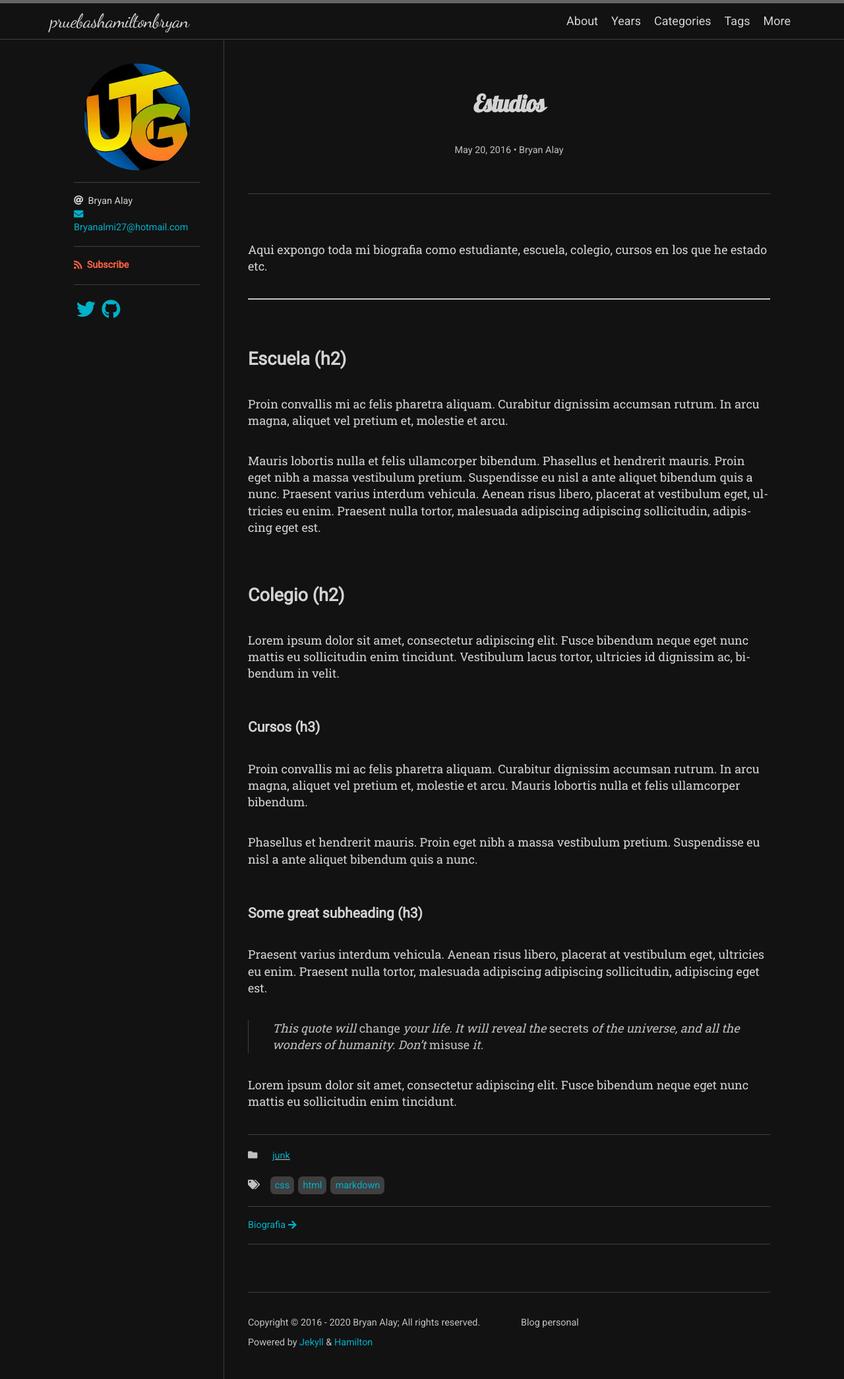
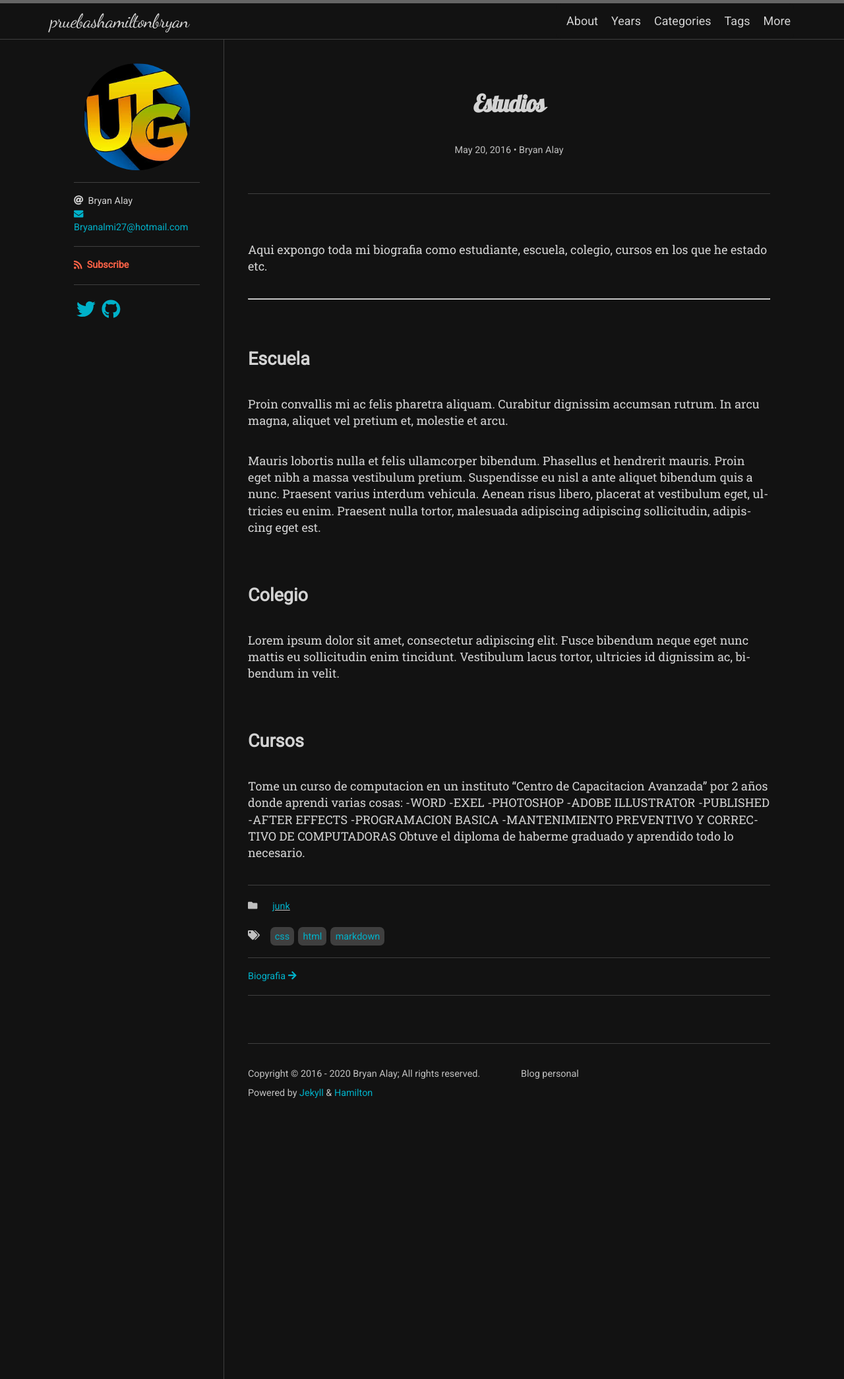
Before and after one commit to bryanalay/pruebashamiltonbryan, a Jekyll site: the page built from _posts/2016-05-20-this-post-demonstrates-post-content-styles.md, in a window 1280 px wide. Shown: the whole page at 66% size. Built offline with Jekyll 4.4.1, drawn with Linux system fonts in a browser that asks for light colours; nearby versions of some CDN libraries; some web fonts are replaced; comment, search, counter and statistics services are not loaded.

Commit message:
Update 2016-05-20-this-post-demonstrates-post-content-styles.md

```diff
--- a/_posts/2016-05-20-this-post-demonstrates-post-content-styles.md
+++ b/_posts/2016-05-20-this-post-demonstrates-post-content-styles.md
@@ -12,26 +12,25 @@ Aqui expongo toda mi biografia como estudiante, escuela, colegio, cursos en los
 
 ---
 
-## Escuela (h2)
+## Escuela
 
 Proin convallis mi ac felis pharetra aliquam. Curabitur dignissim accumsan rutrum. In arcu magna, aliquet vel pretium et, molestie et arcu.
 
 Mauris lobortis nulla et felis ullamcorper bibendum. Phasellus et hendrerit mauris. Proin eget nibh a massa vestibulum pretium. Suspendisse eu nisl a ante aliquet bibendum quis a nunc. Praesent varius interdum vehicula. Aenean risus libero, placerat at vestibulum eget, ultricies eu enim. Praesent nulla tortor, malesuada adipiscing adipiscing sollicitudin, adipiscing eget est.
 
-## Colegio (h2)
+## Colegio
 
 Lorem ipsum dolor sit amet, consectetur adipiscing elit. Fusce bibendum neque eget nunc mattis eu sollicitudin enim tincidunt. Vestibulum lacus tortor, ultricies id dignissim ac, bibendum in velit.
 
-### Cursos (h3)
+## Cursos
 
-Proin convallis mi ac felis pharetra aliquam. Curabitur dignissim accumsan rutrum. In arcu magna, aliquet vel pretium et, molestie et arcu. Mauris lobortis nulla et felis ullamcorper bibendum.
-
-Phasellus et hendrerit mauris. Proin eget nibh a massa vestibulum pretium. Suspendisse eu nisl a ante aliquet bibendum quis a nunc.
-
-### Some great subheading (h3)
-
-Praesent varius interdum vehicula. Aenean risus libero, placerat at vestibulum eget, ultricies eu enim. Praesent nulla tortor, malesuada adipiscing adipiscing sollicitudin, adipiscing eget est.
-
-> This quote will *change* your life. It will reveal the <i>secrets</i> of the universe, and all the wonders of humanity. Don't <em>misuse</em> it.
-
-Lorem ipsum dolor sit amet, consectetur adipiscing elit. Fusce bibendum neque eget nunc mattis eu sollicitudin enim tincidunt.
+Tome un curso de computacion en un instituto "Centro de Capacitacion Avanzada" por 2 años donde aprendi varias cosas:
+-WORD
+-EXEL
+-PHOTOSHOP
+-ADOBE ILLUSTRATOR
+-PUBLISHED
+-AFTER EFFECTS
+-PROGRAMACION BASICA
+-MANTENIMIENTO PREVENTIVO Y CORRECTIVO DE COMPUTADORAS
+ Obtuve el diploma de haberme graduado y aprendido todo lo necesario.
```
